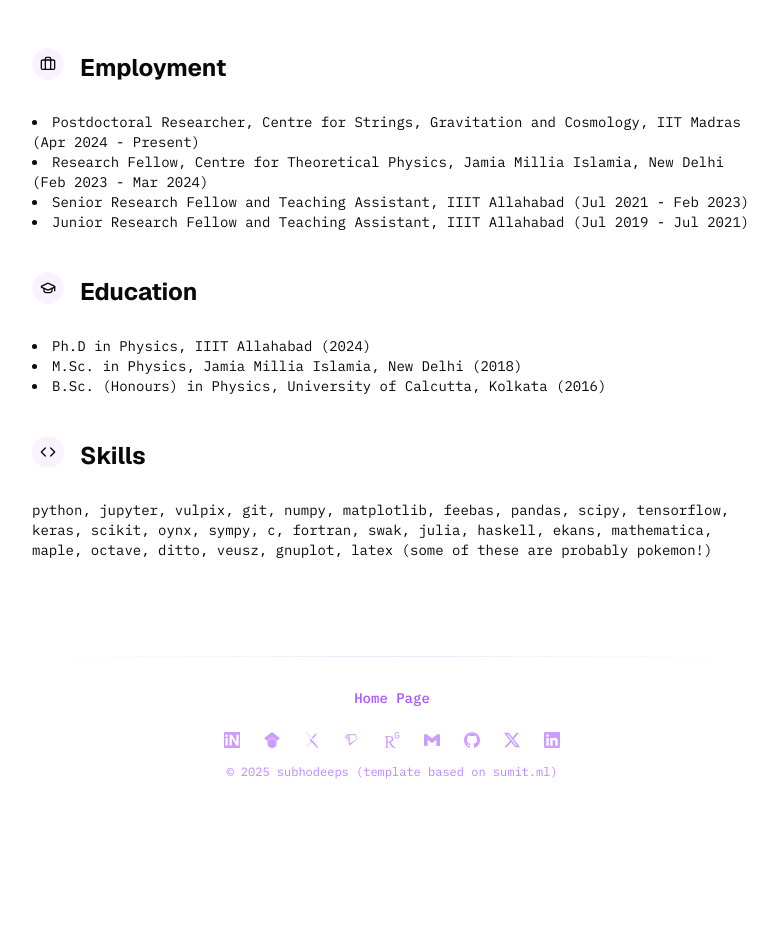
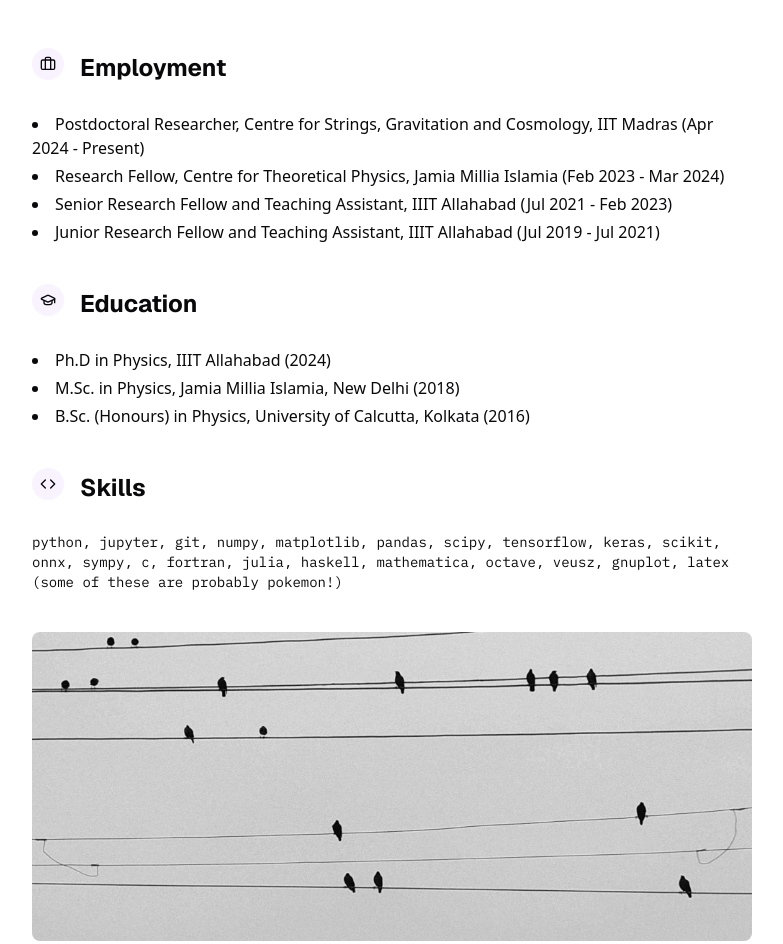
Before and after one commit to subhodeeps/nextjs-site, a Next.js app: page /cv in a window 1280 px wide. Shown: the part 268-1212 px from the top of the page, without its empty margins (248-1031 px from the left). Before the commit the page ends 1112 px from the top, so only its background shows below. Built offline with nearby package versions, Linux system fonts and the light colour scheme.

Commit message:
another photo

```diff
--- a/src/app/cv/page.tsx
+++ b/src/app/cv/page.tsx
@@ -8,9 +8,19 @@ import { DynamicBreadcrumb } from "@/components/ui/primitives/breadcrumb";
 import { ThemeToggle } from "@/components/ui/theme/theme-toggle";
 import { SectionFooter } from "@/components/layout/footer/SectionFooter";
 import { motion } from 'framer-motion';
-import { Briefcase, GraduationCap, Code, FileText } from 'lucide-react';
+import { Briefcase, GraduationCap, Code } from 'lucide-react';
+import Image from "next/image";
+import Link from "next/link";
 
-const CVSection = ({ icon, title, content }: { icon: React.ReactNode; title: string; content: React.ReactNode }) => (
+const CVSection = ({
+  icon,
+  title,
+  content
+}: {
+  icon: React.ReactNode;
+  title: string;
+  content: React.ReactNode;
+}) => (
   <motion.div
     initial={{ opacity: 0, y: 20 }}
     animate={{ opacity: 1, y: 0 }}
@@ -25,7 +35,7 @@ const CVSection = ({ icon, title, content }: { icon: React.ReactNode; title: str
         {title}
       </TextHeading>
     </div>
-    <div><Text>{content}</Text></div>
+    <div>{content}</div>
   </motion.div>
 );
 
@@ -33,6 +43,7 @@ export default function CVPage() {
   return (
     <BaseContainer size="md" paddingX="md" paddingY="lg">
       <StackVertical gap="md">
+
         {/* Breadcrumb */}
         <div className="flex items-center justify-between">
           <DynamicBreadcrumb
@@ -44,7 +55,7 @@ export default function CVPage() {
           <ThemeToggle />
         </div>
 
-        {/* Header Content */}
+        {/* Header */}
         <div>
           <TextHeading as="h1" weight="bold">
             Curriculum Vitae
@@ -56,30 +67,37 @@ export default function CVPage() {
           <div className="mb-8">
             <Text>
               You can find my complete CV{' '}
-              <a href="/files/subhodeepIITMcv.pdf" target="_blank" rel="noopener noreferrer" className="text-purple-500 hover:underline">
+              <Link
+                href="/files/subhodeepIITMcv.pdf"
+                target="_blank"
+                rel="noopener noreferrer"
+                className="text-purple-500 hover:underline"
+              >
                 here
-              </a>.
+              </Link>.
             </Text>
           </div>
 
+          {/* Employment */}
           <CVSection
-            icon={<Briefcase className="w-4 h-4" />}
+            icon={<Briefcase className="w-4 h-4" aria-hidden="true" />}
             title="Employment"
             content={
-              <ul className="list-disc list-inside">
+              <ul className="list-disc list-inside space-y-1">
                 <li>Postdoctoral Researcher, Centre for Strings, Gravitation and Cosmology, IIT Madras (Apr 2024 - Present)</li>
-                <li>Research Fellow, Centre for Theoretical Physics, Jamia Millia Islamia, New Delhi (Feb 2023 - Mar 2024)</li>
+                <li>Research Fellow, Centre for Theoretical Physics, Jamia Millia Islamia (Feb 2023 - Mar 2024)</li>
                 <li>Senior Research Fellow and Teaching Assistant, IIIT Allahabad (Jul 2021 - Feb 2023)</li>
                 <li>Junior Research Fellow and Teaching Assistant, IIIT Allahabad (Jul 2019 - Jul 2021)</li>
               </ul>
             }
           />
 
+          {/* Education */}
           <CVSection
-            icon={<GraduationCap className="w-4 h-4" />}
+            icon={<GraduationCap className="w-4 h-4" aria-hidden="true" />}
             title="Education"
             content={
-              <ul className="list-disc list-inside">
+              <ul className="list-disc list-inside space-y-1">
                 <li>Ph.D in Physics, IIIT Allahabad (2024)</li>
                 <li>M.Sc. in Physics, Jamia Millia Islamia, New Delhi (2018)</li>
                 <li>B.Sc. (Honours) in Physics, University of Calcutta, Kolkata (2016)</li>
@@ -87,16 +105,33 @@ export default function CVPage() {
             }
           />
 
+          {/* Skills */}
           <CVSection
-            icon={<Code className="w-4 h-4" />}
+            icon={<Code className="w-4 h-4" aria-hidden="true" />}
             title="Skills"
             content={
               <Text>
-                python, jupyter, vulpix, git, numpy, matplotlib, feebas, pandas, scipy, tensorflow, keras, scikit, oynx, sympy, c, fortran, swak, julia, haskell, ekans, mathematica, maple, octave, ditto, veusz, gnuplot, latex (some of these are probably pokemon!)
+                python, jupyter, git, numpy, matplotlib, pandas, scipy, tensorflow, keras, scikit, onnx,
+                sympy, c, fortran, julia, haskell, mathematica, octave, veusz, gnuplot, latex
+                (some of these are probably pokemon!)
               </Text>
             }
           />
+
         </div>
+
+        {/* ⭐ Image added at the base */}
+        <div className="relative w-full aspect-[4/3] sm:aspect-[2/1] md:aspect-[21/9] rounded-lg overflow-hidden my-8">
+          <Image
+            className="object-cover"
+            fill
+            src="/bird2.jpg"
+            alt="Solitude."
+            priority
+            sizes="(max-width: 640px) 100vw, (max-width: 1024px) 90vw, 80vw"
+          />
+        </div>
+
       </StackVertical>
 
       <SectionFooter color="purple" showToTop={false} />
--- a/src/app/learning/page.tsx
+++ b/src/app/learning/page.tsx
@@ -64,7 +64,7 @@ export default function Learning() {
                         className="object-cover"
                         fill
                         src="/books.jpg"
-                        alt="A shrub with flowers inside the Jamia campus, photographed November 2023."
+                        alt="Some books!."
                         priority
                         sizes="(max-width: 640px) 100vw, (max-width: 1024px) 90vw, 80vw"
                     />
```
Also changed, not shown: public/bird2.jpg (added), 1 other file (tests, documents, lock files or other folders).
